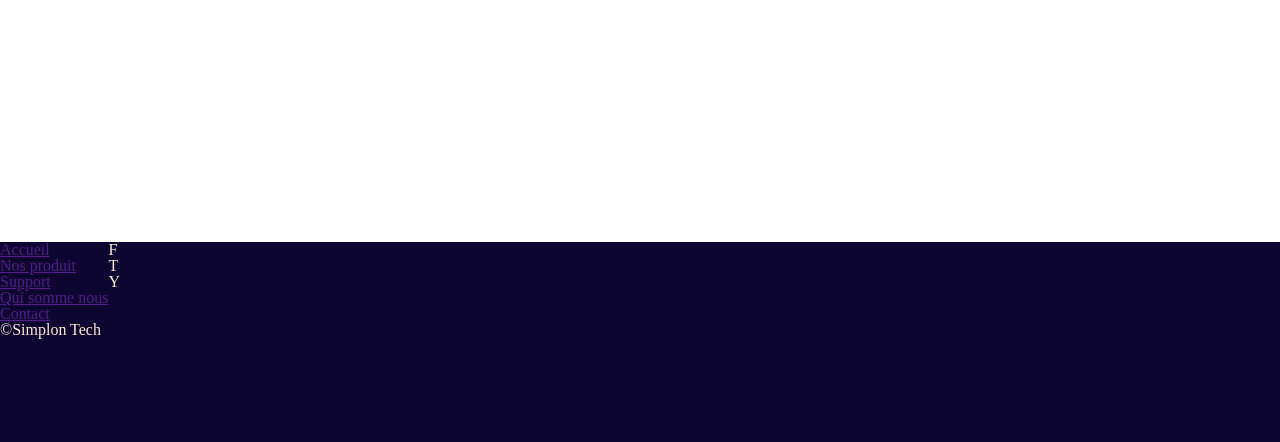
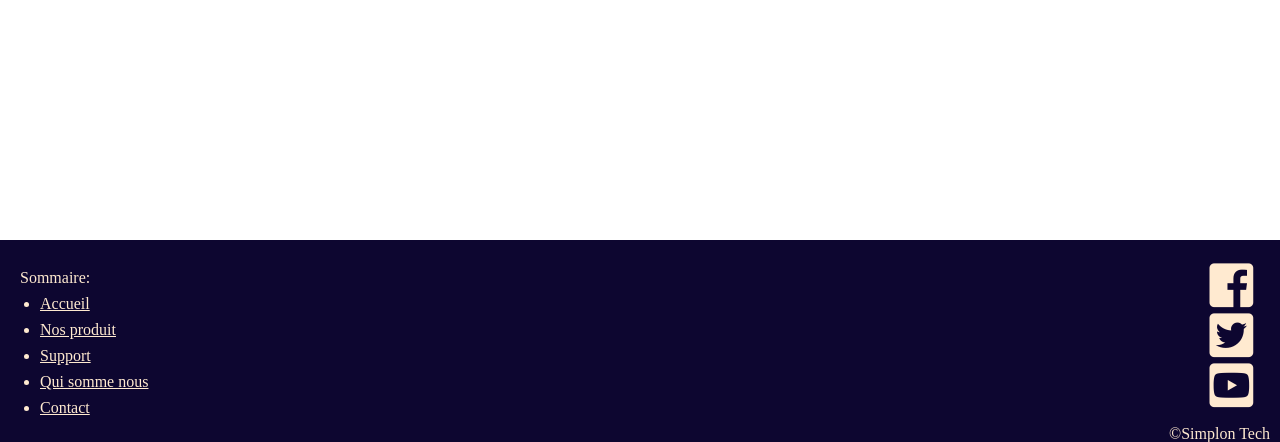
Before and after one commit to tmillot08/SimplonTech, a PHP site: page /html/footer.html in a window 1280 px wide. Shown: the part 358-800 px from the top of the page. Run offline with PHP 8.4, Linux system fonts and the light colour scheme; some libraries are stand-ins or nearby versions.

Commit message:
Footer , size in style.css

```diff
--- a/css/footer.css
+++ b/css/footer.css
@@ -1,3 +1,7 @@
+footer a {
+  color: inherit;
+}
+
 footer{
   display: flex;
   flex-direction: column;
@@ -6,20 +10,27 @@ footer{
   bottom: 0;
   background-color: #0D0630;
   color: #FFEAD0;
-  width: 100%;
-  height: 200px;
+  min-width: 100%;
+   max-height: 270px;
 }
 
 footer ul {
-
+  margin-top: 30px;
+  margin-left: 20px;
+  list-style:disc;
 }
 
-footer ul li{
-
+footer ul a li{
+  width: 120px;
+  height: auto;
+  margin-bottom: 10px;
+  margin-left: 20px;
+  margin-top: 10px;
 }
 
 footer span {
 }
+
 
 .navLogo{
   display: flex;
@@ -30,6 +41,9 @@ footer span {
 .groupeLogo{
   display: flex;
   flex-direction: column;
+  margin-top: 20px;
+  margin-left: 82%;
+  margin-right: 20px;
 }
 
 .navFooter{
@@ -41,5 +55,7 @@ footer span {
 }
 
 #copyright{
-
+  align-self: flex-end;
+  margin-top: auto;
+  margin-right: 10px;
 }
--- a/css/style.css
+++ b/css/style.css
@@ -0,0 +1,21 @@
+/*----------------RESIZE--------------------------*/
+html{
+  font-size: 62.5%;
+}
+
+h1{
+  font-size: 4.6rem;
+}
+
+h2{
+  font-size: 2.2rem;
+}
+
+p{
+  font-size: 1.6rem;
+}
+
+li{
+  font-size: 1.6rem;
+}
+/*------------------------------------------------*/
--- a/html/footer.html
+++ b/html/footer.html
@@ -6,12 +6,15 @@
     <link rel="stylesheet" href="../css/reset.css">
     <link rel="stylesheet" href="../css/style.css">
     <link rel="stylesheet" href="../css/footer.css">
+    <link rel="stylesheet" href="https://use.fontawesome.com/releases/v5.0.13/css/all.css" integrity="sha384-DNOHZ68U8hZfKXOrtjWvjxusGo9WQnrNx2sqG0tfsghAvtVlRW3tvkXWZh58N9jp" crossorigin="anonymous">
   </head>
   <body>
     <footer>
       <div class="navLogo">
         <div class ="navFooter">
-          <ul>
+
+
+          <ul><p>Sommaire:</p>
             <a href=""><li>Accueil</li></a>
             <a href=""><li>Nos produit</li></a>
             <a href=""><li>Support</li></a>
@@ -20,9 +23,9 @@
           </ul>
         </div>
         <div class="groupeLogo">
-          <span class="logo">F</span>
-          <span class="logo">T</span>
-          <span class="logo">Y</span>
+          <span class="logo fab fa-facebook-square fa-5x"></span>
+          <span class="logo fab fa-twitter-square fa-5x"></span>
+          <span class="logo fab fa-youtube-square fa-5x"></span>
         </div>
     </div>
     <p id="copyright">©Simplon Tech</p>
```
